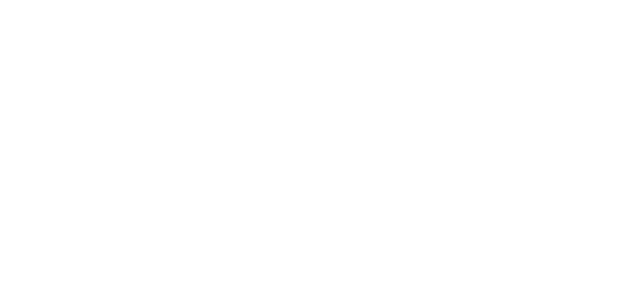
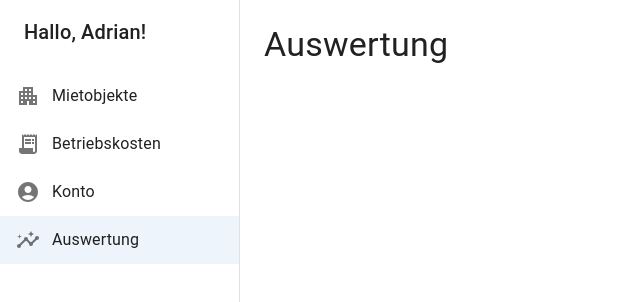
Before and after one commit to Adrianndp/Immobilienverwaltung, a React (Vite) app in the folder frontend/: page /auswertung in a window 1280 px wide. Before the commit this address had no page. Shown: the top 302 px of the page, without its empty margins (0-640 px from the left). Built offline with nearby package versions, Linux system fonts and the light colour scheme.

Commit message:
feat: update routing and sidebar to include Auswertung page

```diff
--- a/frontend/src/App.tsx
+++ b/frontend/src/App.tsx
@@ -1,7 +1,7 @@
-import { BrowserRouter, Route, Routes } from 'react-router'
+import { BrowserRouter, Navigate, Route, Routes } from 'react-router'
 import Layout from './components/Layout.tsx'
+import Auswertung from './pages/Auswertung.tsx'
 import Betriebskosten from './pages/Betriebskosten.tsx'
-import Dashboard from './pages/Dashboard.tsx'
 import Konto from './pages/Konto.tsx'
 import Mietobjekte from './pages/Mietobjekte.tsx'
 
@@ -10,10 +10,11 @@
     <BrowserRouter>
       <Routes>
         <Route element={<Layout />}>
-          <Route index element={<Dashboard />} />
+          <Route index element={<Navigate to="/mietobjekte" replace />} />
           <Route path="mietobjekte" element={<Mietobjekte />} />
           <Route path="betriebskosten" element={<Betriebskosten />} />
           <Route path="konto" element={<Konto />} />
+          <Route path="auswertung" element={<Auswertung />} />
         </Route>
       </Routes>
     </BrowserRouter>
--- a/frontend/src/components/Sidebar.tsx
+++ b/frontend/src/components/Sidebar.tsx
@@ -1,6 +1,6 @@
 import AccountCircleIcon from '@mui/icons-material/AccountCircle'
 import ApartmentIcon from '@mui/icons-material/Apartment'
-import DashboardIcon from '@mui/icons-material/Dashboard'
+import InsightsIcon from '@mui/icons-material/Insights'
 import ReceiptLongIcon from '@mui/icons-material/ReceiptLong'
 import Drawer from '@mui/material/Drawer'
 import List from '@mui/material/List'
@@ -14,10 +14,10 @@
 export const SIDEBAR_WIDTH = 240
 
 const items = [
-  { label: 'Dashboard', to: '/', icon: <DashboardIcon /> },
   { label: 'Mietobjekte', to: '/mietobjekte', icon: <ApartmentIcon /> },
   { label: 'Betriebskosten', to: '/betriebskosten', icon: <ReceiptLongIcon /> },
   { label: 'Konto', to: '/konto', icon: <AccountCircleIcon /> },
+  { label: 'Auswertung', to: '/auswertung', icon: <InsightsIcon /> },
 ]
 
 function Sidebar() {
--- a/frontend/src/pages/Auswertung.tsx
+++ b/frontend/src/pages/Auswertung.tsx
@@ -1,7 +1,7 @@
 import Typography from '@mui/material/Typography'
 
-function Dashboard() {
-  return <Typography variant="h4">Dashboard</Typography>
+function Auswertung() {
+  return <Typography variant="h4">Auswertung</Typography>
 }
 
-export default Dashboard
+export default Auswertung
```
